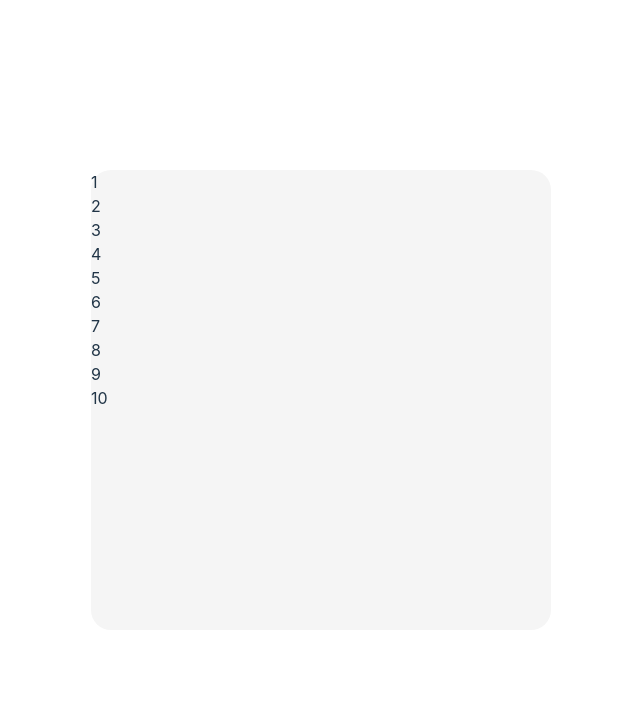
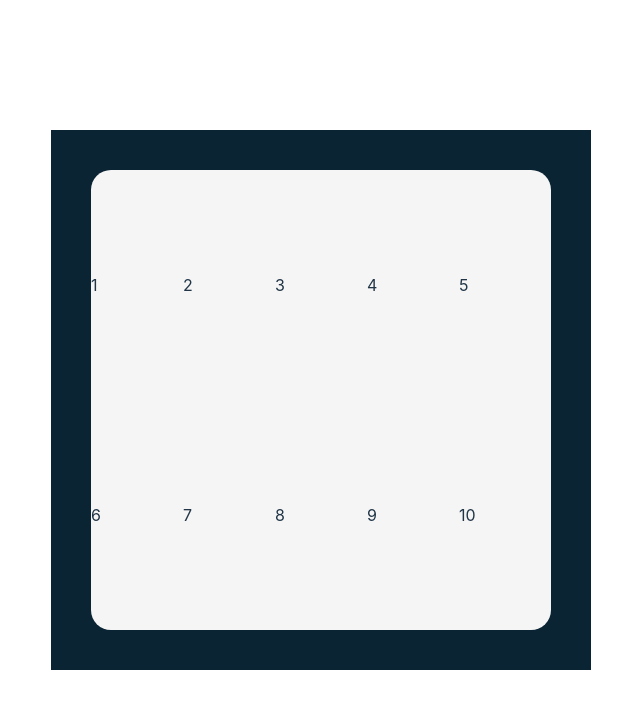
Before and after one commit to jfvillablanca/react-exercise-tenzies-game, a React (Vite) app: page / in a window 1280 px wide. Shown: the top 708 px of the page, without its empty margins (319-959 px from the left). Built offline with nearby package versions, Linux system fonts and the light colour scheme.

Commit message:
Remove unnecessary container div

```diff
--- a/src/App.css
+++ b/src/App.css
@@ -2,7 +2,7 @@
     margin: 0 auto;
 }
 
-.container {
+.App {
     background: #0b2434;
     min-height: 500px;
     min-width: 500px;
@@ -16,4 +16,7 @@
     border-radius: 20px;
     min-height: 460px;
     min-width: 460px;
+    display: grid;
+    align-items: center;
+    grid-template-columns: repeat(5, 1fr);
 }
```
